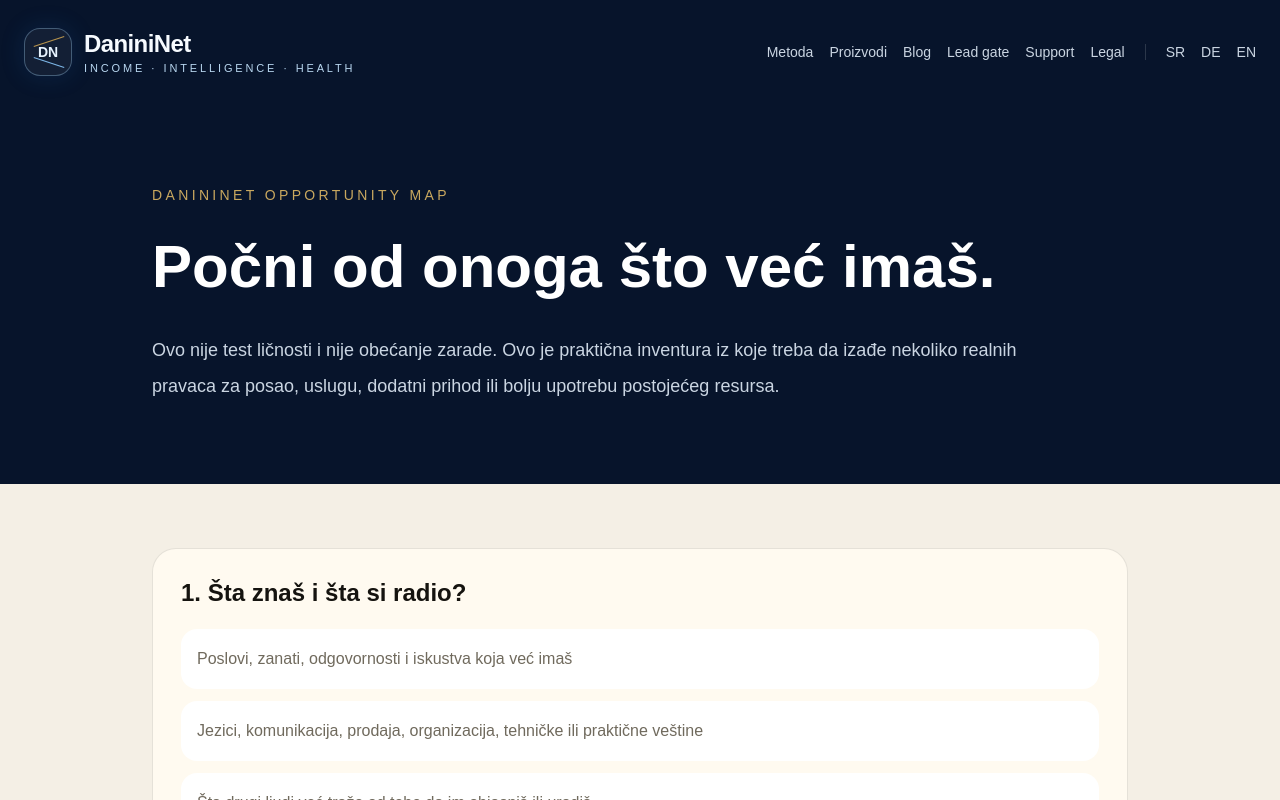
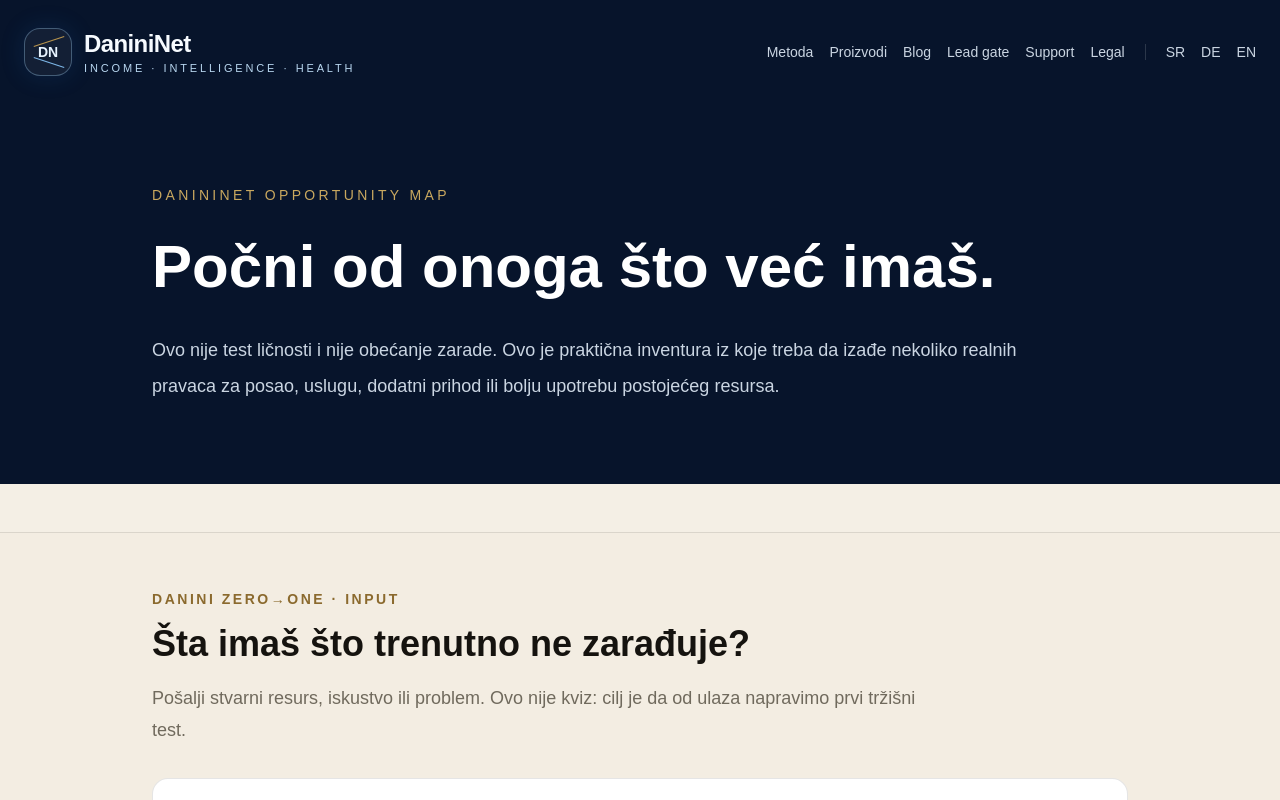
Before and after one commit to danininet/danininet, a Next.js app: page /sr/pocni in a window 1280 px wide. Shown: the top 800 px of the page. Built offline with nearby package versions, Linux system fonts and the light colour scheme; no server answers.

Commit message:
feat: connect Zero to One intake to start page

```diff
--- a/app/[locale]/pocni/page.tsx
+++ b/app/[locale]/pocni/page.tsx
@@ -1,5 +1,6 @@
 import Link from "next/link";
 import { SiteShell } from "@/components/layout/SiteShell";
+import { ZeroToOneIntake } from "@/components/leads/ZeroToOneIntake";
 
 type Locale = "sr" | "de" | "en";
 
@@ -78,6 +79,7 @@ export default async function StartPage({ params }: { params: Promise<{ locale:
 
   return <SiteShell locale={lang} currentPath={`/${lang}/${lang === "sr" ? "pocni" : "start"}`}>
     <section className="bg-[#07142b] text-white"><div className="mx-auto max-w-5xl px-6 py-20"><p className="text-sm uppercase tracking-[0.24em] text-[#c9a85f]">{t.eyebrow}</p><h1 className="mt-6 text-5xl font-semibold leading-tight md:text-6xl">{t.title}</h1><p className="mt-7 max-w-4xl text-lg leading-9 text-slate-300">{t.intro}</p></div></section>
+    <ZeroToOneIntake locale={lang} />
     <section className="mx-auto max-w-5xl px-6 py-16"><div className="grid gap-6">{t.sections.map(([title,questions]) => <article key={title as string} className="rounded-3xl border border-black/10 bg-[#fffaf0] p-7"><h2 className="text-2xl font-semibold">{title}</h2><ul className="mt-5 grid gap-3 text-[#706a5d]">{(questions as readonly string[]).map(q => <li key={q} className="rounded-2xl bg-white p-4 leading-7">{q}</li>)}</ul></article>)}</div>
       <div className="mt-12 rounded-3xl bg-[#efe6d6] p-8"><h2 className="text-3xl font-semibold">{t.outputTitle}</h2><ul className="mt-6 grid gap-3">{t.output.map(item => <li key={item} className="rounded-2xl bg-white/70 p-4 leading-7">{item}</li>)}</ul></div>
       <div className="mt-12 rounded-3xl bg-[#07142b] p-8 text-white"><h2 className="text-3xl font-semibold">{t.promptTitle}</h2><p className="mt-6 rounded-2xl border border-white/10 bg-white/[0.05] p-6 leading-8 text-slate-200">{t.prompt}</p><Link href={method} className="mt-7 inline-flex rounded-full bg-[#f4efe5] px-6 py-3 font-semibold text-[#07142b]">{t.method}</Link></div>
```
